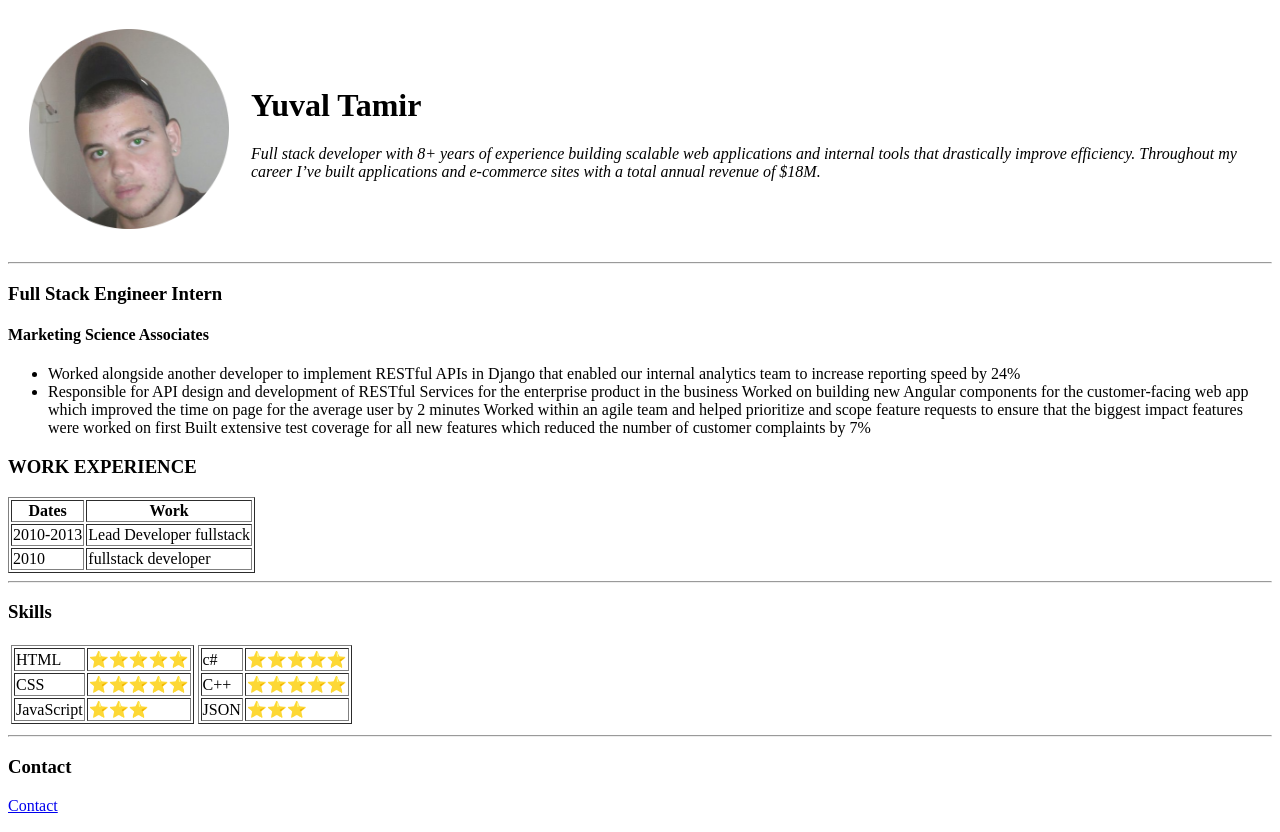
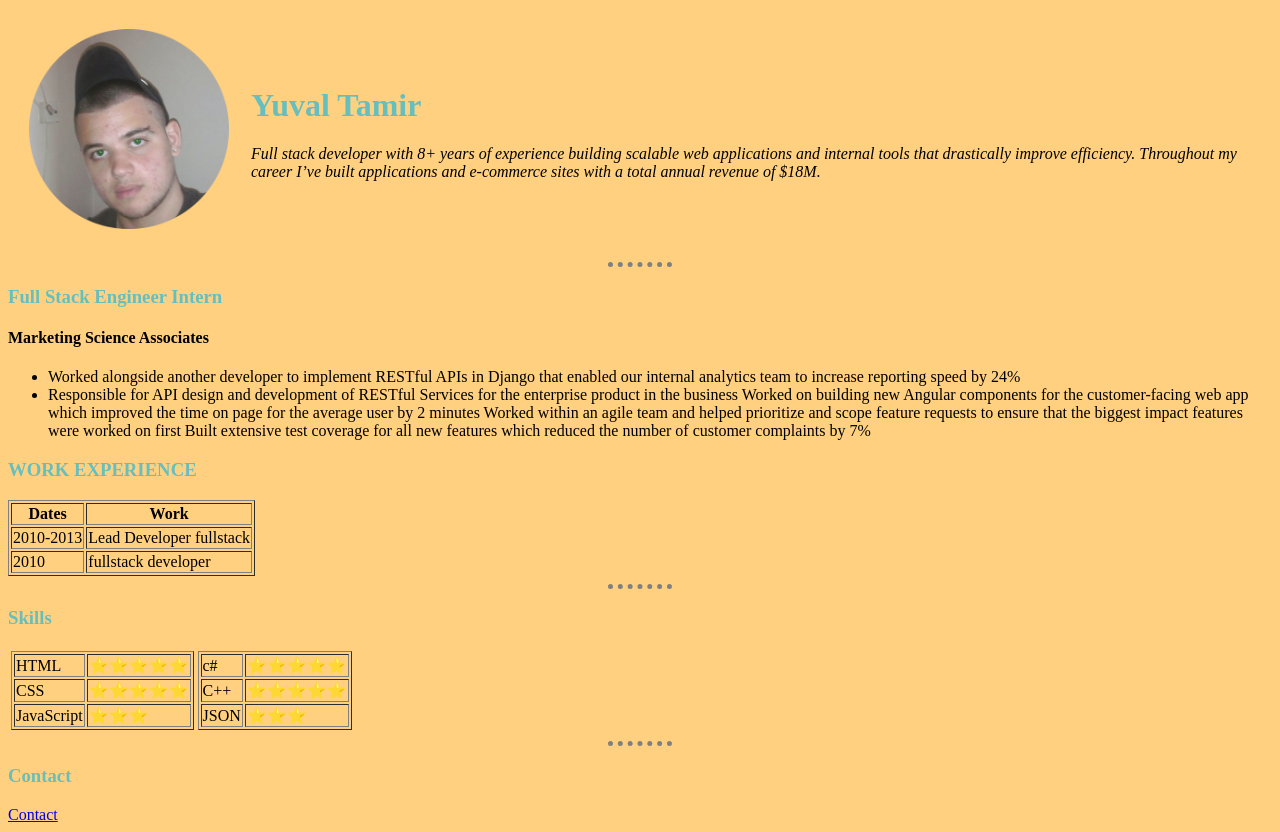
Before and after one commit to Yuval66068/CV, a plain HTML site: page index.html in a window 1280 px wide. Drawn offline with Linux system fonts and the light colour scheme.

Commit message:
Add files via upload

```diff
--- a/index.html
+++ b/index.html
@@ -1,13 +1,14 @@
 <!DOCTYPE html>
 <html lang="en" dir="ltr">
   <head>
+    <link rel="stylesheet" href="style.css">
     <meta charset="utf-8">
     <title></title>
   </head>
     <body>
       <table cellspacing="20">
         <tr>
-          <td><img src="img/me.png" alt="Yuval tamir Profile" width="200" height="200"></td>
+          <td><img src="img/me.PNG" alt="Yuval tamir Profile" width="200" height="200"></td>
           <td> <h1>Yuval Tamir</h1>
           <p><em>Full stack developer with 8+ years of experience building scalable web applications and internal tools that drastically improve efficiency. Throughout my career I’ve built applications and e-commerce sites with a total annual revenue of $18M.</p></td>
         </tr>
--- a/style.css
+++ b/style.css
@@ -1,7 +1,15 @@
-#myid2, #myid3{
-  visibility: hidden;
+body{
+  background-color: #FFD07F;
+
 }
 
-input{
-
+hr{
+  border-color: grey;
+  border-style: none ;
+  border-top-style: dotted;
+  border-width: 5px;
+  width: 5%;
 }
+h1,h3{
+  color: #66BFBF;
+}
```
